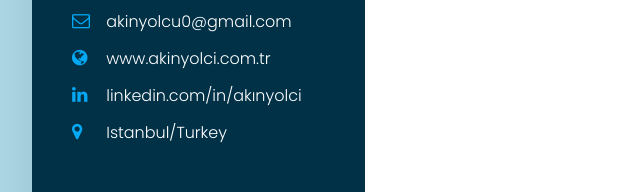
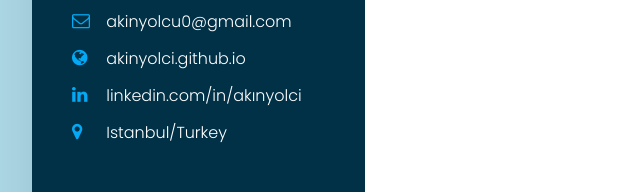
Before and after one commit to akinyolci/akinyolci.github.io, a plain HTML site: page index.html in a window 1280 px wide. Shown: the part 519-711 px from the top of the page, 108-748 px from the left. Drawn offline with Linux system fonts and the light colour scheme.

Commit message:
new website url

```diff
--- a/index.html
+++ b/index.html
@@ -30,7 +30,7 @@
                         </li>
                         <li>
                             <span class="icon"><i class="fa fa-globe" aria-hidden="true"></i></span>
-                            <span class="text">www.akinyolci.com.tr</span>
+                            <span class="text">akinyolci.github.io</span>
                         </li>
                         <li>
                             <span class="icon"><i class="fa fa-linkedin" aria-hidden="true"></i></span>
```
